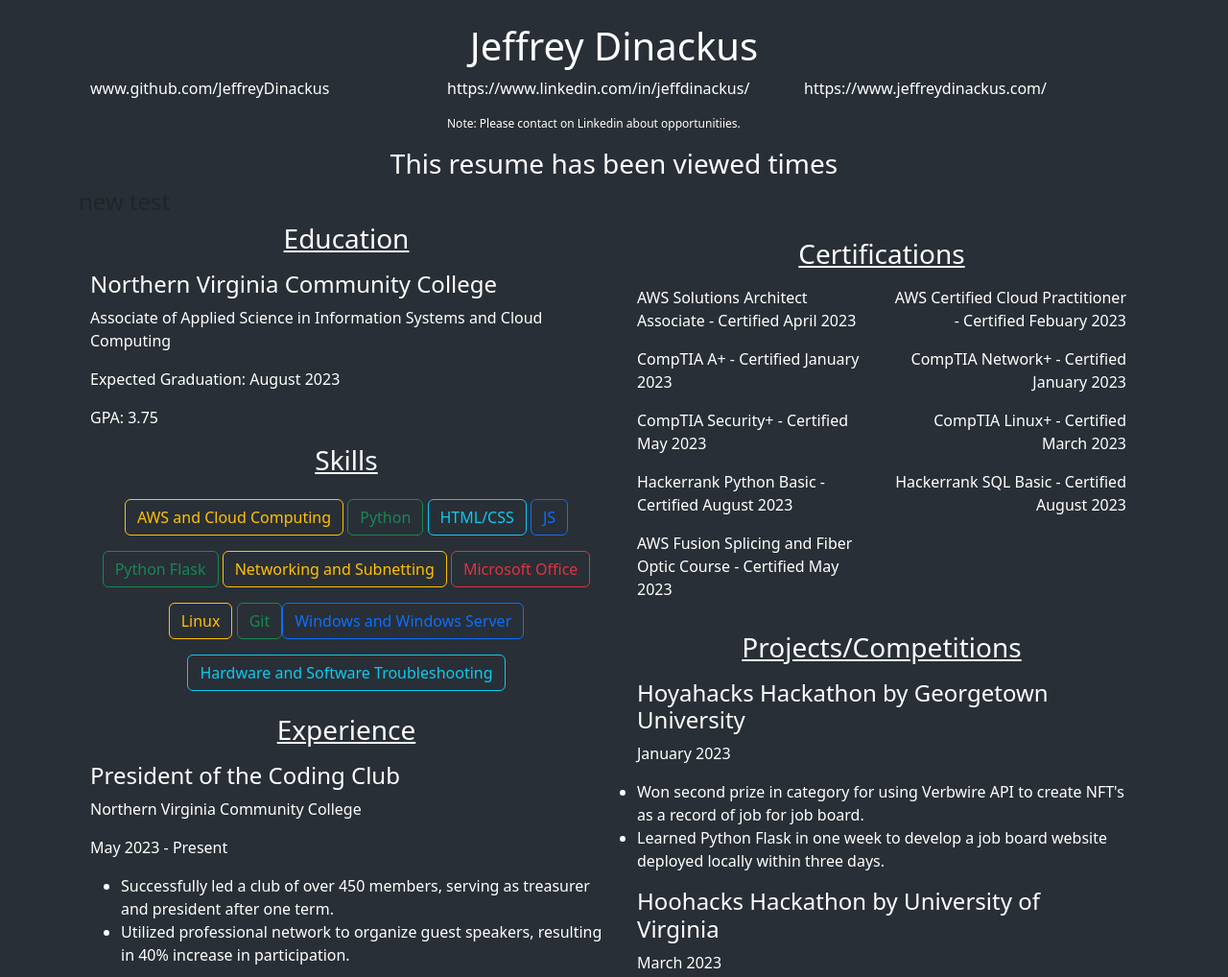
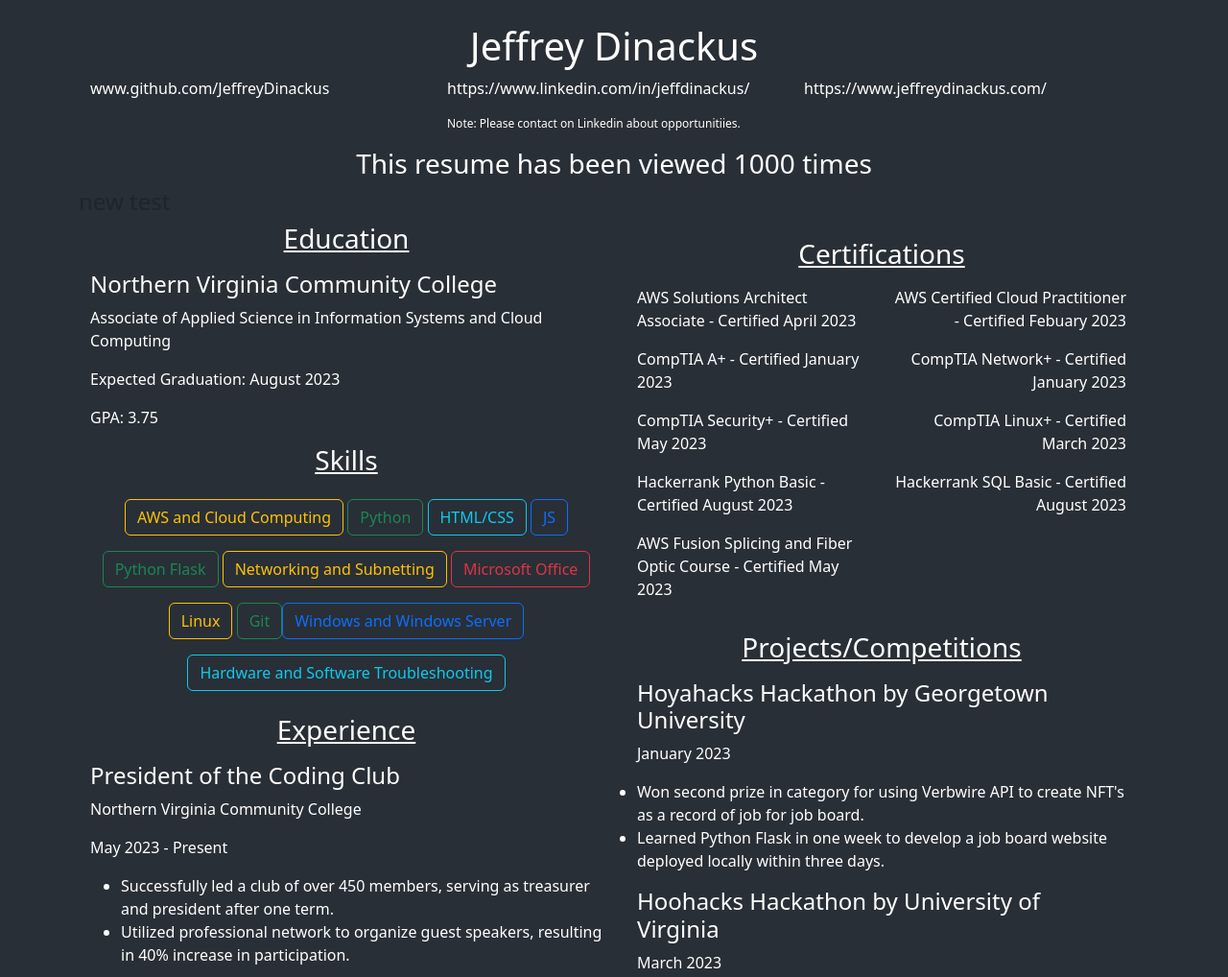
Before and after one commit to JeffreyDinackus/Cloud-Resume-Challenge, a plain HTML site: page index.html in a window 1280 px wide. Shown: the top 1018 px of the page at 96% size. Drawn offline with Linux system fonts and the light colour scheme.

Commit message:
retesting deployment

```diff
--- a/index.html
+++ b/index.html
@@ -75,7 +75,7 @@
   <div class="col">
   <p><a href="https://www.jeffreydinackus.com/">https://www.jeffreydinackus.com/</a></p>
   </div></div></div>
-  <h3 id="counter">This resume has been viewed times</h3>
+  <h3 id="counter">This resume has been viewed 1000 times</h3>
   <h4> new test</h4>
   <div class="container text-center">
   <div class="row align-items-start">
```
Also changed, not shown: 1 other file.
